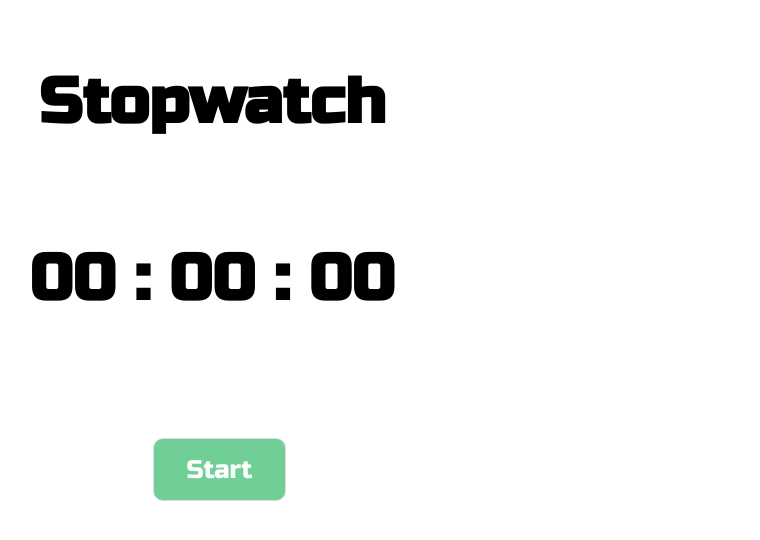
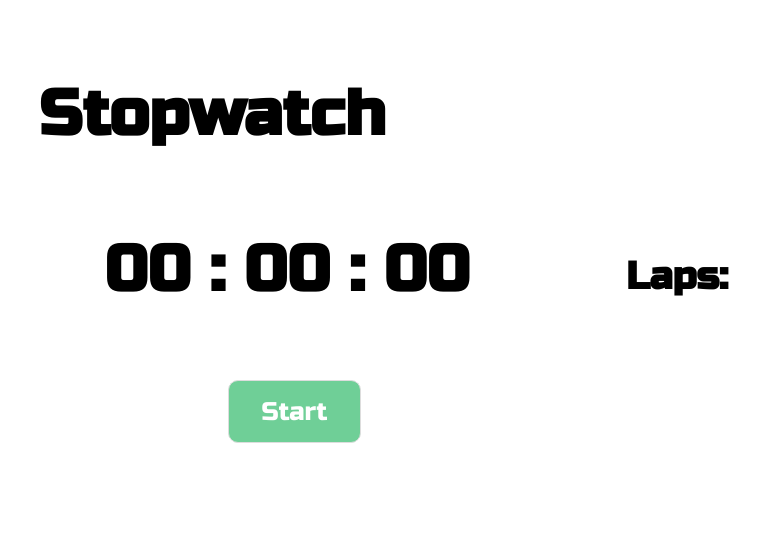
Before and after one commit to victor00/stopWatch, a React (Create React App) app: page / in a window 1280 px wide. Shown: the top 540 px of the page, without its empty margins (428-1188 px from the left). Built offline with nearby package versions, Linux system fonts and the light colour scheme.

Commit message:
Foram adicionadas Laps e refatorização do DOM/CSS

```diff
--- a/src/components/button/Button.js
+++ b/src/components/button/Button.js
@@ -19,7 +19,6 @@ const Button = (props) => {
             </div>
 
         );
-
 }
 
 
--- a/src/components/button/styles.css
+++ b/src/components/button/styles.css
@@ -55,3 +55,7 @@
 .button .Restart {
     background: #f2994a;
 }
+
+.button .Lap {
+    background: #673AB7;
+}
--- a/src/components/clock/Clock.js
+++ b/src/components/clock/Clock.js
@@ -41,6 +41,11 @@ class Clock extends Component {
        }
     }
 
+    lap = () => {
+        this.setState((state, props) => ({
+            laps: [...this.state.laps, this.state.actual_time]
+        }));
+    }
 
     stop_timer = () => {
 
@@ -57,7 +62,8 @@ class Clock extends Component {
         if(this.state.count > 0) {
             this.setState((state, props) => ({
                 actual_time:  moment().hours(0).minutes(0).seconds(0).format('HH : mm : ss'),
-                count: 0
+                count: 0,
+                lap: []
             }));
         }
     }
@@ -65,8 +71,9 @@ class Clock extends Component {
 
     render () {
         return (
-            <div className="clock">
-                <p>Stopwatch</p>
+            <div className="container">
+                    <header><p>Stopwatch</p></header>
+                    <main>
                         <div name="initialState">{this.state.actual_time}</div>
                         <div className="buttonClass">
                             {!this.state.isStarted ?
@@ -84,10 +91,35 @@ class Clock extends Component {
                                     <Button action={this.restart_timer} displayBtnName="Restart" />
                                     : null
                                 }
+                                {this.state.count>0 ?
+                                    <Button action={this.lap} displayBtnName="Lap" />
+                                    : null
+                                }
                                 </>
                             }
 
                         </div>
+                    </main>
+                    <aside>
+                        <p>Laps: </p>
+                            <ul>
+                                {this.state.isStarted ?
+                                    <>
+                                    {this.state.count>0 ?
+                                        this.state.laps.map((lap) =>
+                                        <ol>
+                                            <span>{lap}</span>
+                                        </ol>
+                                        )
+                                        : null
+                                    }
+                                    </>
+                                    :
+                                    <>
+                                    </>
+                                }
+                            </ul>
+                     </aside>
              </div>
         );
     }
--- a/src/components/clock/styles.css
+++ b/src/components/clock/styles.css
@@ -1,47 +1,92 @@
-.clock  {
-    display: block;
-    justify-content: center;
-    align-items: center;
+html, body {
+    margin: 0;
+    padding: 0;
+    box-sizing: border-box;
+}
 
+.container {
+    display: grid;
+    grid-template-columns: 3fr 1fr;
+    grid-template-rows: 20vh 70vh 10vh;
 
+    grid-template-areas:
+    "h h"
+    "m a"
+    ;
 
-    margin-bottom: 100px;
-    max-width: 100%;
+    grid-gap: 40px;
+
 
 }
 
+.container header {
+    grid-area: h;
+    height: 100px;
 
-.clock p {
-    display: flex;
-    justify-content: center;
-    align-items: center;
+
+}
+
+.container header p {
+    height: 100px;
     font: 700 2.4rem Russo One;
-    margin-bottom: 100px;
-    max-width: 100%;
     font-weight: bold;
     font-size: 5vw;
-}
 
-.clock div[name=initialState] {
-    margin-bottom: 100px;
-    display: flex;
-    justify-content: center;
-    align-items: center;
-    font: 700 2.4rem Russo One;
-
-    font-weight: bold;
-    font-size: 5vw;
-}
-
-.clock .buttonClass {
     display: flex;
     justify-content: center;
     align-items: center;
 }
 
-.clock .buttonClass {
 
 
+.container main {
+    grid-area: m;
+    height: 100px;
+}
+
+.container main div[name=initialState] {
+    height: 100px;
+    font: 700 2.4rem Russo One;
+    font-weight: bold;
+    font-size: 5vw;
+
+    margin-left: 500px;
+    margin-top: 20px;
+    display: flex;
+    justify-content: center;
+    align-items: center;
+}
+
+.container .buttonClass {
+    margin-left: 500px;
+    display: flex;
+    justify-content: center;
+    align-items: center;
+
+    margin-top: 40px;
+
+    padding: 10px 32px;
+    line-height: 24px;
+    border-radius: 10px;
+    text-align: center;
+    font-weight: bold;
+    cursor: pointer;
+    font-size: 20px;
+    color: #FFF;
+    border: 1px #DDD;
+
+    font: 500 1.6rem Russo One;
+
+    transition: all 0.2s;
+}
+
+.container aside {
+    grid-area: a;
+
+
+    display: flex;
+    justify-content: center;
+    align-self: flex-start;
 
     padding: 10px 32px;
     line-height: 24px;
@@ -51,16 +96,12 @@
     font-weight: bold;
     cursor: pointer;
     font-size: 20px;
-    color: #FFF;
-    border: 1px #DDD;
+    color: #a9a9a9;
 
-    font: 500 1.6rem Russo One;
+    font: 700 2.4rem Russo One;
 
-    display: flex;
-    justify-content: space-evenly;
-    align-items: center;
+}
 
-
-
-    transition: all 0.2s;
+.container aside p {
+    color: black;
 }
```
Lines whose indentation alone changed are shown as unchanged.
